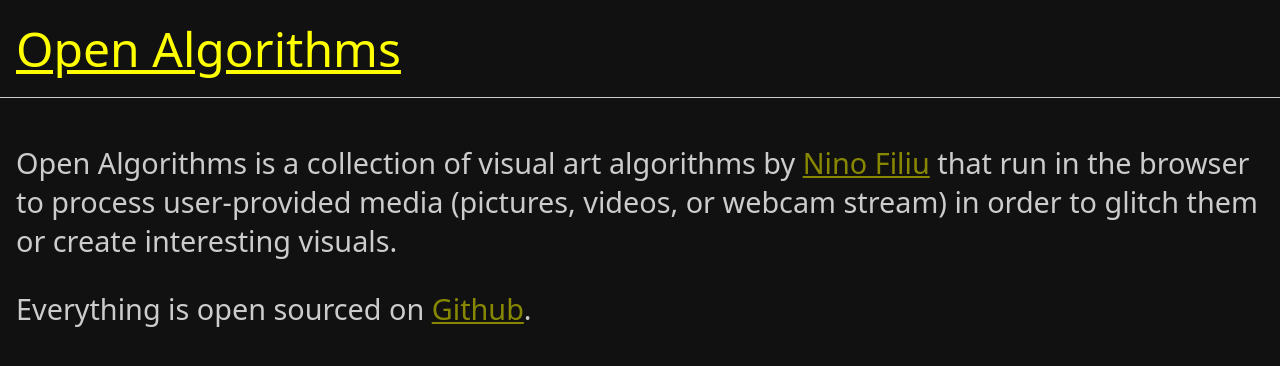
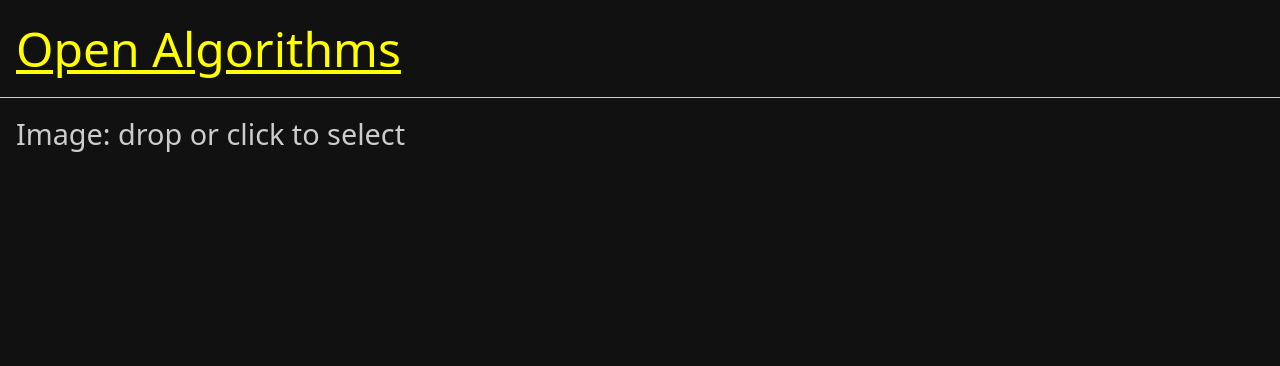
Before and after one commit to ninofiliu/open-algorithms, a React (Vite) app: page /scratch in a window 1280 px wide. Shown: the top 366 px of the page. Built offline with nearby package versions, Linux system fonts and the light colour scheme; a web font is replaced by a local one.

Commit message:
file input

```diff
--- a/src/App.tsx
+++ b/src/App.tsx
@@ -1,5 +1,6 @@
-import { Link } from "react-router";
+import { Link, Route, Routes } from "react-router";
 import "./main.css";
+import { Scratch } from "./pages/scratch/scratch";
 
 export const App = () => {
   return (
@@ -15,18 +16,30 @@ export const App = () => {
           Open Algorithms
         </Link>
       </div>
+      <Routes>
+        <Route
+          path="/"
+          element={
             <div style={{ padding: "1rem" }}>
               <p>
                 Open Algorithms is a collection of visual art algorithms by{" "}
-          <a href="https://ninofiliu.com">Nino Filiu</a> that run in the browser
-          to process user-provided media (pictures, videos, or webcam stream) in
-          order to glitch them or create interesting visuals.
+                <a href="https://ninofiliu.com">Nino Filiu</a> that run in the
+                browser to process user-provided media (pictures, videos, or
+                webcam stream) in order to glitch them or create interesting
+                visuals.
               </p>
               <p>
                 Everything is open sourced on{" "}
                 <a href="https://github.com/ninofiliu/webart">Github</a>.
               </p>
+              <p>
+                <Link to="/scratch">Scratch</Link>: TODO
+              </p>
             </div>
+          }
+        />
+        <Route path="/scratch" element={<Scratch />} />
+      </Routes>
     </div>
   );
 };
--- a/src/main.css
+++ b/src/main.css
@@ -11,7 +11,6 @@ Jacquard 12
   font-weight: 400;
   font-style: normal;
   --white: #ccc;
-  --color: #880;
   --accent: yellow;
   --dark: #111;
 }
@@ -29,8 +28,24 @@ button:hover {
   cursor: pointer;
 }
 a {
-  color: var(--color);
+  color: var(--accent);
 }
 a:hover {
   color: var(--accent);
 }
+input {
+  font: inherit;
+}
+
+.FileInput {
+  padding: 1rem;
+  cursor: pointer;
+}
+.FileInput:hover,
+.FileInput.dragOver {
+  background-color: var(--accent);
+  color: var(--dark);
+}
+.FileInput input {
+  display: none;
+}
--- /dev/null
+++ b/src/pages/scratch/scratch.tsx
@@ -0,0 +1,68 @@
+import { useRef, useState } from "react";
+
+const FileInput = ({ onChange }: { onChange: (file: File) => unknown }) => {
+  const [fileName, setFileName] = useState("");
+  const [dragOver, setDragOver] = useState(false);
+  const inputRef = useRef<HTMLInputElement>(null);
+  return (
+    <label
+      className={dragOver ? "FileInput dragOver" : "FileInput"}
+      onDragLeave={(evt) => {
+        if (evt.currentTarget.contains(evt.relatedTarget as Node | null))
+          return;
+        setDragOver(false);
+      }}
+      onDrop={(evt) => {
+        evt.preventDefault();
+        setDragOver(false);
+        const input = inputRef.current;
+        if (!input) return;
+        const files = [...evt.dataTransfer.files].filter((file) =>
+          file.type.startsWith("image/"),
+        );
+        if (!files.length) return;
+        const transfer = new DataTransfer();
+        for (const file of input.multiple ? files : files.slice(0, 1)) {
+          transfer.items.add(file);
+        }
+        input.files = transfer.files;
+        input.dispatchEvent(new Event("change", { bubbles: true }));
+      }}
+      onDragOver={(evt) => {
+        evt.preventDefault();
+        for (const item of evt.dataTransfer.items) {
+          if (item.kind !== "file") continue;
+          evt.dataTransfer.dropEffect = "copy";
+          setDragOver(true);
+        }
+      }}
+    >
+      <input
+        ref={inputRef}
+        type="file"
+        accept="image/*"
+        onChange={(evt) => {
+          const file = evt.target.files?.[0];
+          if (!file) return;
+          onChange(file);
+          setFileName(file.name ?? "");
+        }}
+      />
+      <span>Image: </span>
+      {!fileName ? (
+        <span>drop or click to select</span>
+      ) : (
+        <span>{fileName}</span>
+      )}
+    </label>
+  );
+};
+
+export const Scratch = () => {
+  const [file, setFile] = useState(null as File | null);
+  return (
+    <div style={{ display: "flex", flexDirection: "column" }}>
+      <FileInput onChange={setFile} />
+    </div>
+  );
+};
```
Lines whose indentation alone changed are shown as unchanged.
